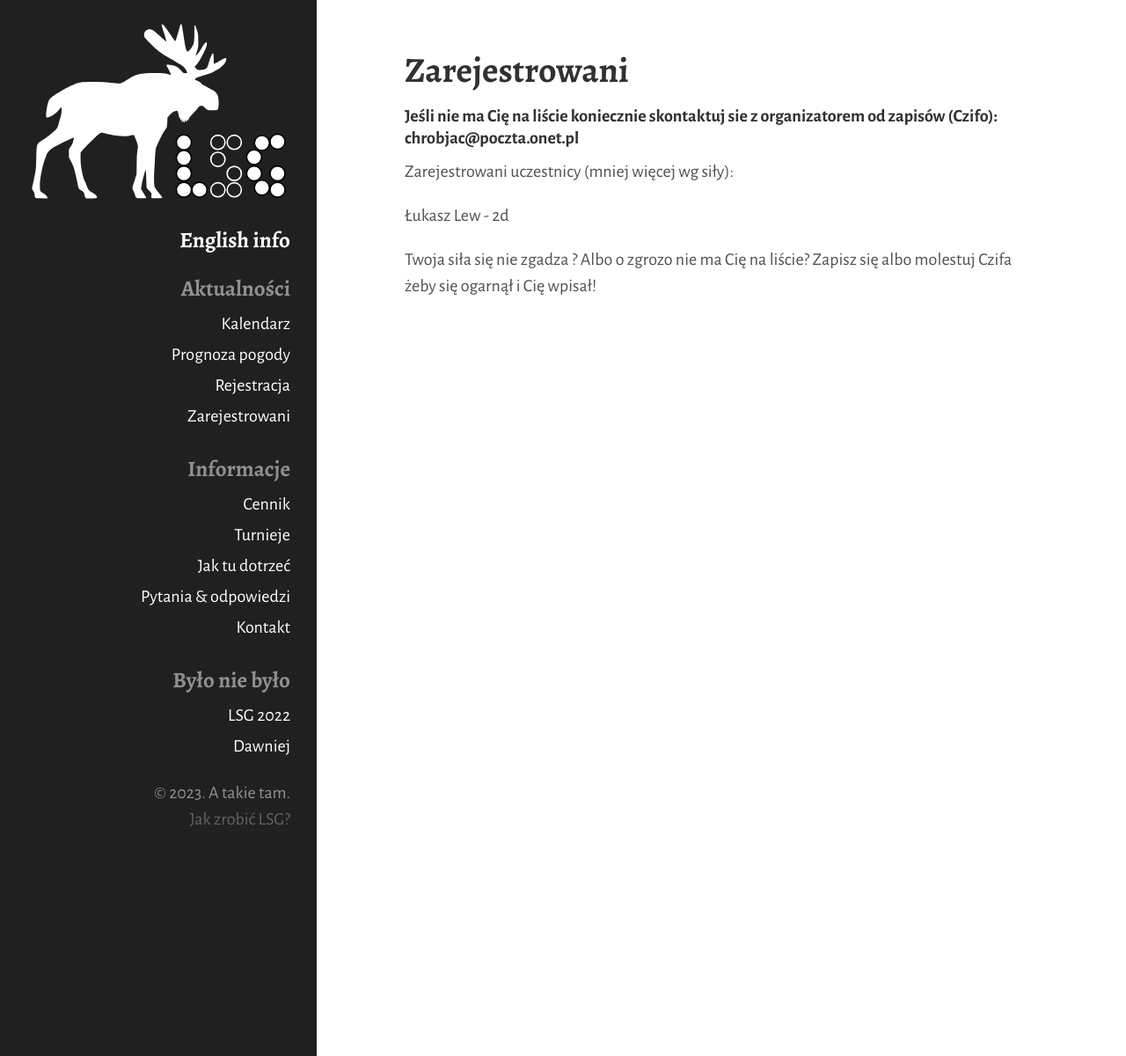
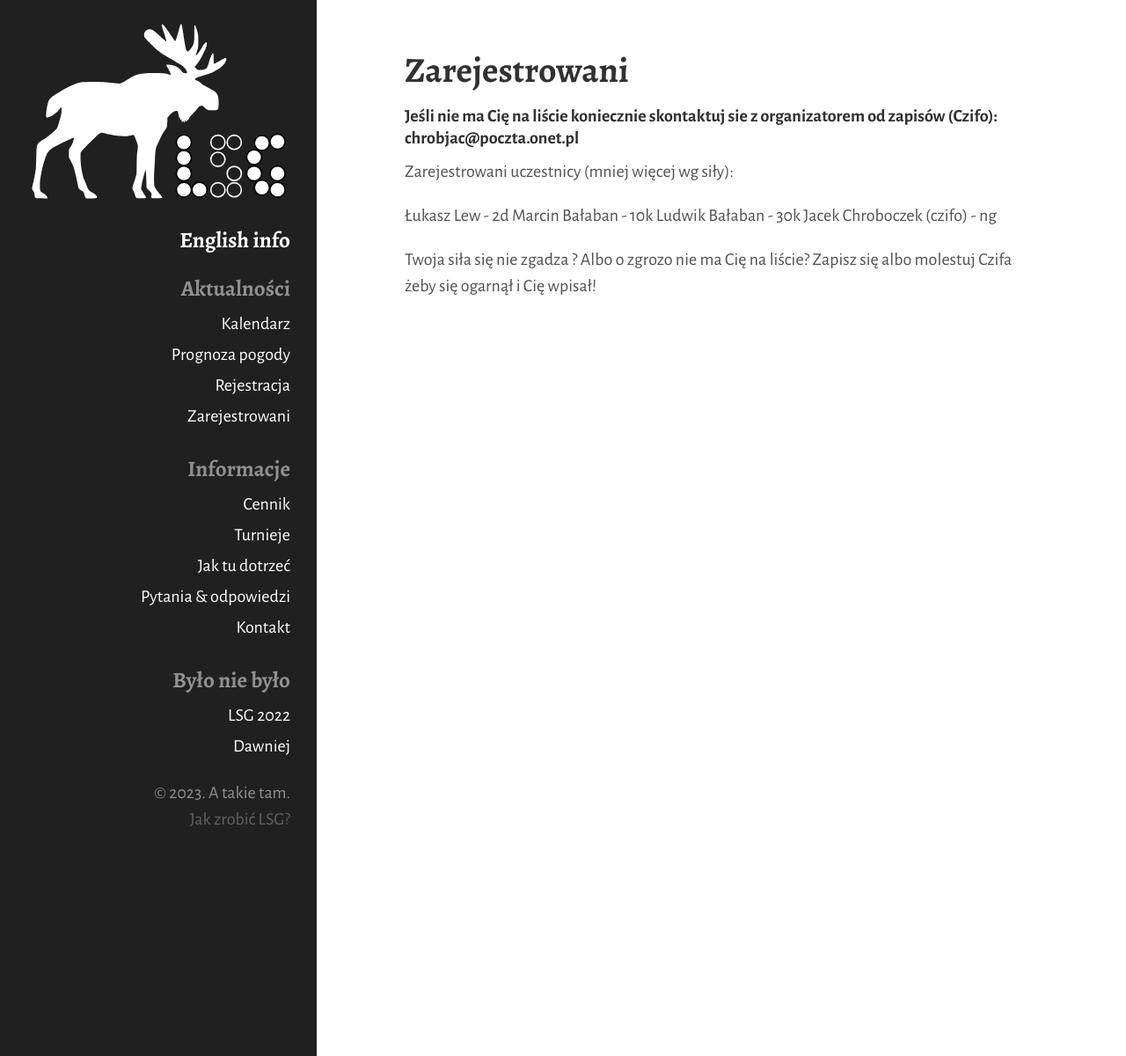
Before and after one commit to tasuki/lsg, a Jekyll site: the page built from zarejestrowani.md, in a window 1280 px wide. Shown: the whole page at 88% size. Built offline with Jekyll 4.4.1, drawn with Linux system fonts in a browser that asks for light colours.

Commit message:
Update zarejestrowani.md

```diff
--- a/zarejestrowani.md
+++ b/zarejestrowani.md
@@ -12,6 +12,9 @@ title: Zarejestrowani
 Zarejestrowani uczestnicy (mniej więcej wg siły):
 
 Łukasz Lew - 2d
+Marcin Bałaban - 10k
+Ludwik Bałaban - 30k
+Jacek Chroboczek (czifo) - ng
 
 
 Twoja siła się nie zgadza ?
```
